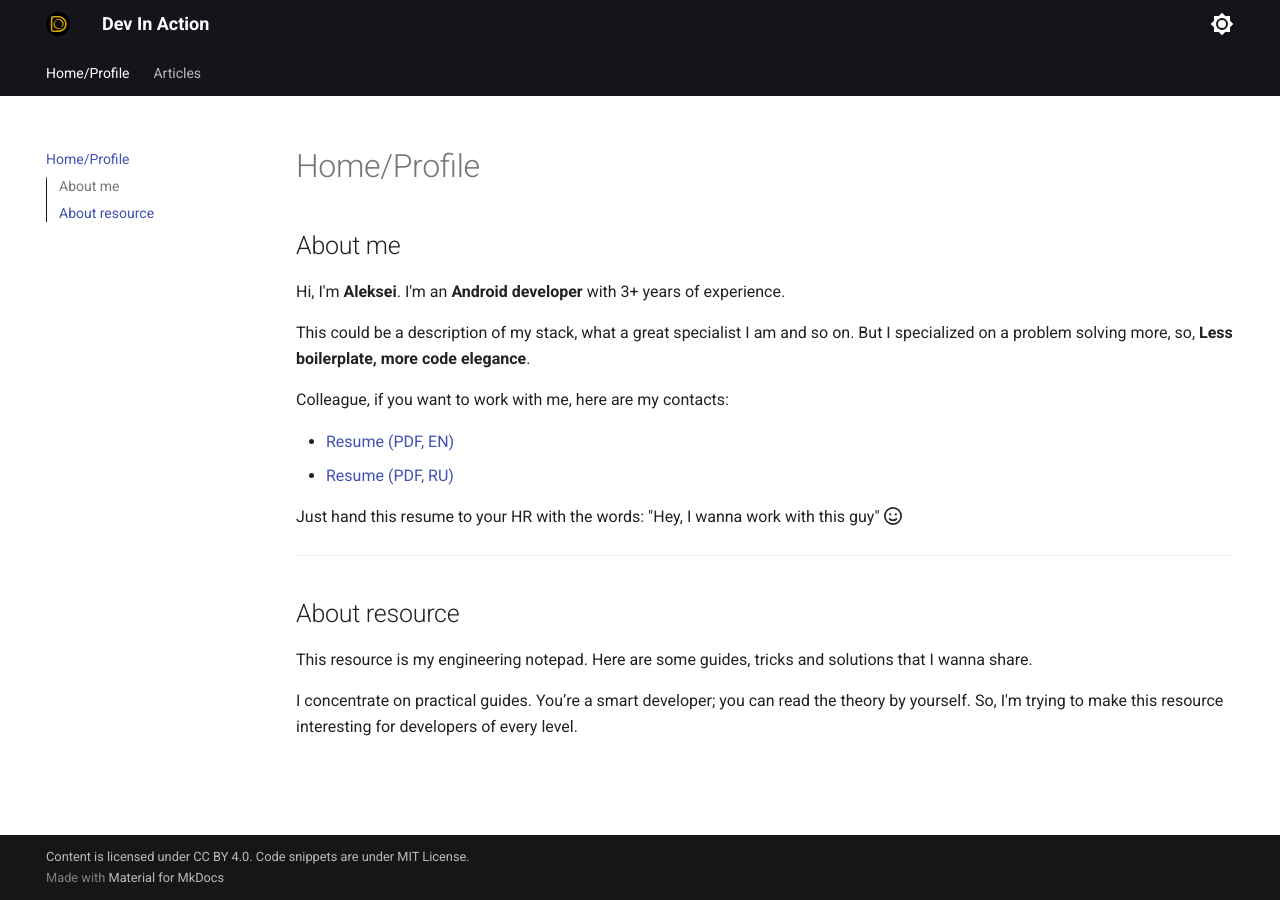
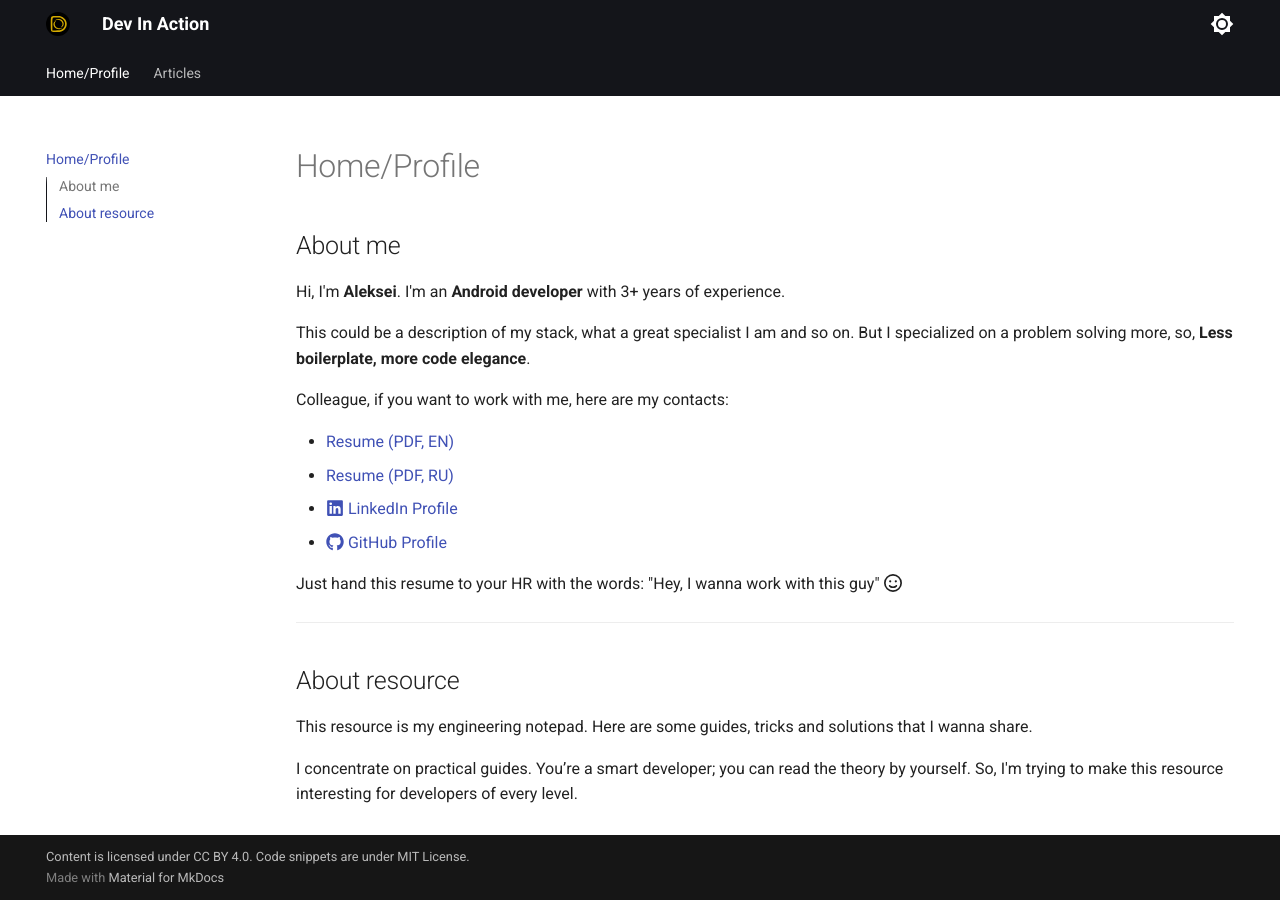
Before and after one commit to MarDSoul/dev-in-action, an MkDocs documentation site: the page built from docs/index.md, in a window 1280 px wide. Built offline with MkDocs 1.6.1 and Material for MkDocs 9.7.7, drawn with Linux system fonts in a browser that asks for light colours.

Commit message:
feat: add contacts

```diff
--- a/docs/index.md
+++ b/docs/index.md
@@ -7,6 +7,8 @@ Colleague, if you want to work with me, here are my contacts:
 
 - [Resume (PDF, EN)](assets/pdf/resume/Aleksei_Laptev_Android_Resume_en.pdf)
 - [Resume (PDF, RU)](assets/pdf/resume/Aleksei_Laptev_Android_Resume_ru.pdf)
+- [:fontawesome-brands-linkedin: LinkedIn Profile](https://www.linkedin.com/in/aleksei-laptev/)
+- [:fontawesome-brands-github: GitHub Profile](https://github.com/MarDSoul)
 
 Just hand this resume to your HR with the words: "Hey, I wanna work with this guy" :fontawesome-regular-face-smile:
 
```
